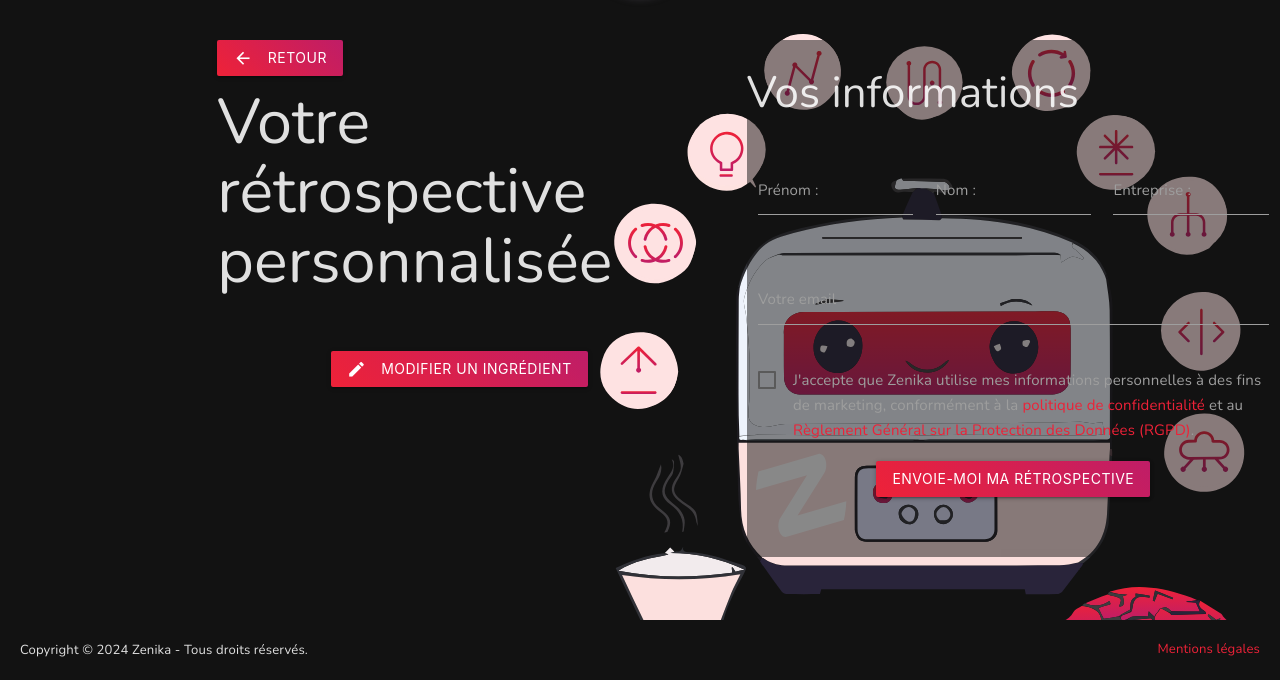
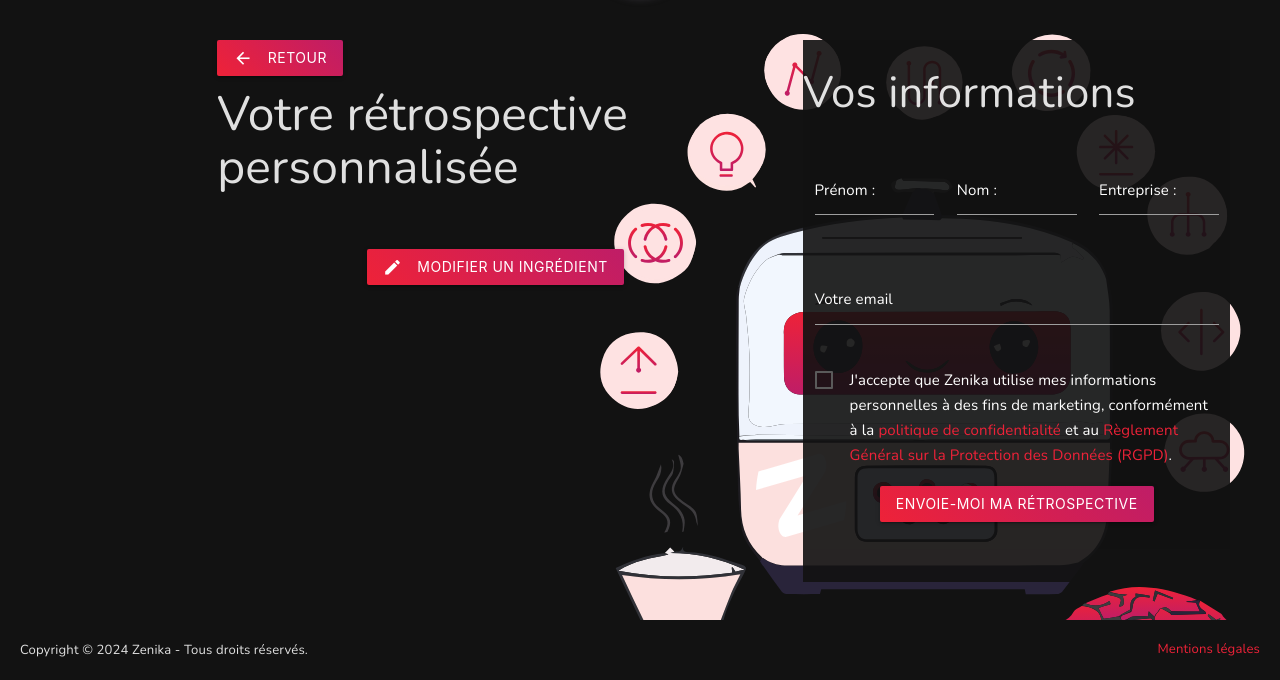
Before and after one commit to Zenika/cookeo-a-retro-lite, a Flask app: template templates/result.html in a window 1280 px wide. Shown: the part 120-800 px from the top of the page. Run offline with Flask 3, Linux system fonts and the light colour scheme; the template is opened without the code that fills it, so the values that code supplies are empty; parts of the project's set-up code (start-up, migrations or seed data) failed here and were passed over; some web fonts are replaced.

Commit message:
[FRONT] Fix global background and forms

```diff
--- a/static/css/style.css
+++ b/static/css/style.css
@@ -50,7 +50,6 @@ body::backdrop {
 
 header {
     height: 120px;
-    ;
     position: fixed;
     /* Make header fixed */
     top: 0;
@@ -78,6 +77,7 @@ header h1 {
 }
 
 h1 {
+    font-size: 3.2rem;
     margin: 0.8rem 0 1.68rem 0;
 }
 
@@ -98,6 +98,13 @@ p {
 a {
     color: var(--red);
     text-decoration: none;
+}
+
+.input-field > label {
+    color: var(--white);
+}
+label {
+    color: var(--white);
 }
 
 .ellipse {
@@ -228,6 +235,12 @@ input .email {
     width: 75%;
 }
 
+.result {
+    h1 {
+        text-align: center;
+    }
+}
+
 .buttons {
     text-align: center;
     line-height: 6;
@@ -262,8 +275,8 @@ input .email {
 @media only screen and (min-width: 600px) {
     .contact {
         position: fixed;
-        background: rgba(18, 18, 18, 0.5);
-        right: 0 !important;
+        background: rgba(18, 18, 18, 0.91);
+        right: 50px !important;
     }
 }
 
--- a/templates/result.html
+++ b/templates/result.html
@@ -27,7 +27,7 @@
     <main>
         <div class="container">
             <div class="row">
-                <div class="retro-result col s12 m7" id="result">
+                <div class="retro-result col s12 m8" id="result">
                     <button type="button" onclick="window.location.href='{{ cancel_url }}'"
                         class="btn waves-effect waves-light"><i
                             class="material-icons left">arrow_back</i>Retour</button>
@@ -39,7 +39,7 @@
                                 class="material-icons left">edit</i>Modifier un ingrédient</button>
                     </div>
                 </div>
-                <div class="contact col s12 m5">
+                <div class="contact col s12 m4">
                     <form action="/contact" method="post">
                         <div class="row">
                             <h3>Vos informations</h3>
```
